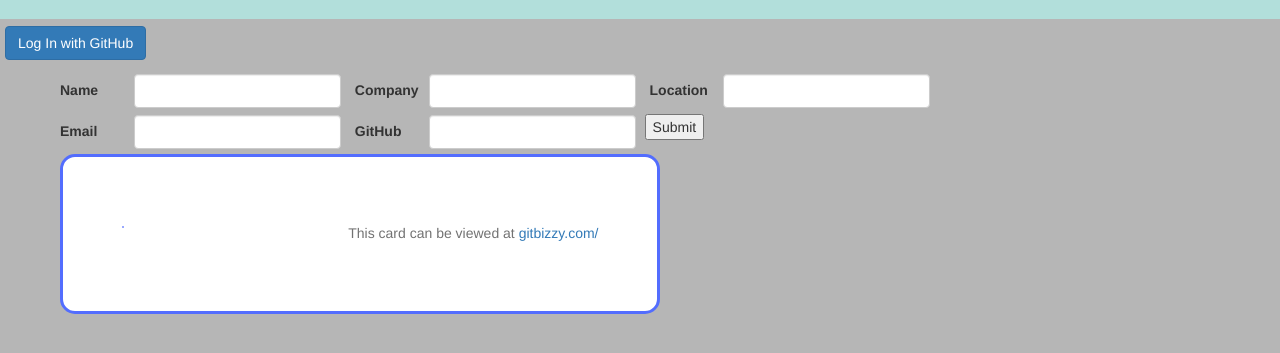
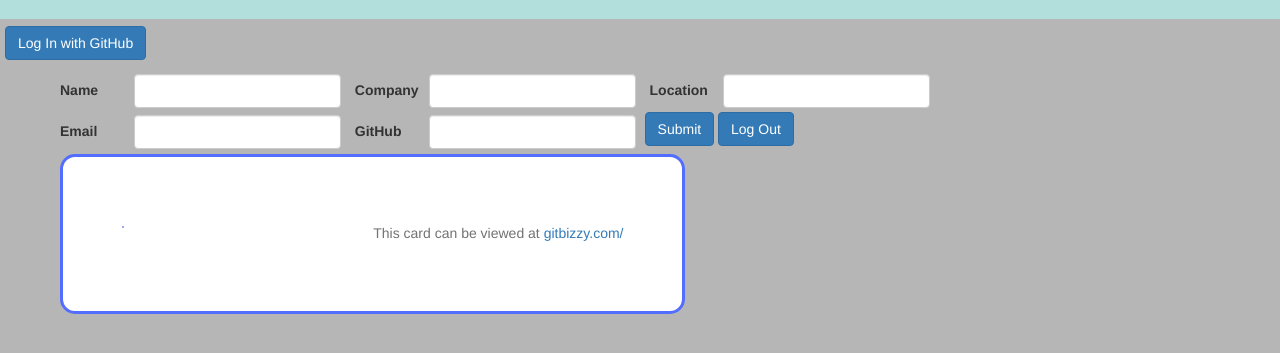
Before and after one commit to baillar2/gitbizzy, a website: page public/index.html at #!/bizcard in a window 1280 px wide. Shown: the part 101-454 px from the top of the page. Drawn offline with nearby package versions, Linux system fonts and the light colour scheme; some packages are replaced by stand-ins of ours; no server answers.

Commit message:
added logout

```diff
--- a/app.js
+++ b/app.js
@@ -82,8 +82,8 @@ app.get('/getUser', function(req, res){
 	})
 
 app.get('/logout', function(req, res){
-	req.logout(),
-	res.redirect('/')
+    req.logout()
+    res.redirect('/')
 })
 // app.post('/api/newuser', function(req, res){
 // 	controller.newUser(req, res)
@@ -104,7 +104,7 @@ app.get('/api/getcard/:login', function(req, res){
 })
 
 //listen\\
-var port = 80
+var port = 3000
 app.listen(port, function(){
 	console.log('server running on port ' + port)
 })
--- a/public/form.html
+++ b/public/form.html
@@ -21,7 +21,8 @@
 				<label>GitHub</label>
 				<input type="text" class="form-control" placeholder="{{user.github}}" ng-model="user.github">
 			</div>
-			<input type="submit" ng-click="submit()">
+			<input type="submit" ng-click="submit()" class="btn btn-primary">
+			<a href="/logout" class="btn btn-primary">Log Out</a>
 		</form>
 	</div>
 	<div class="row">
--- a/public/main.css
+++ b/public/main.css
@@ -24,7 +24,7 @@ p {
 	border-radius: 15px;
 	padding: 5%;
 	background-color: #FFFFFF;
-	width: 600px;
+	width: 625px;
 	max-height: 500px;
 	margin:5px;
 	color: #212121;
```
